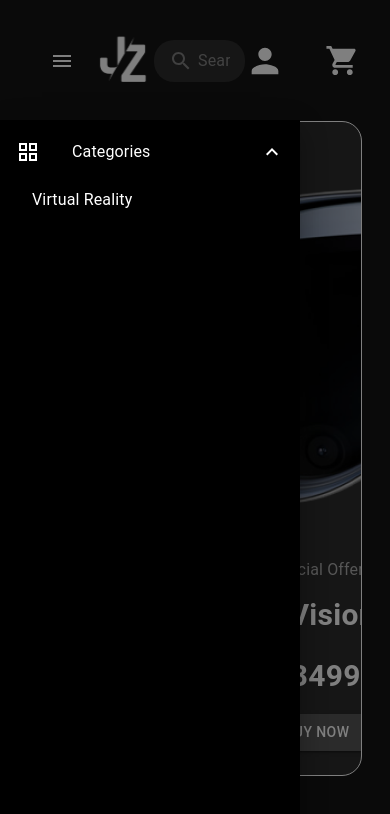
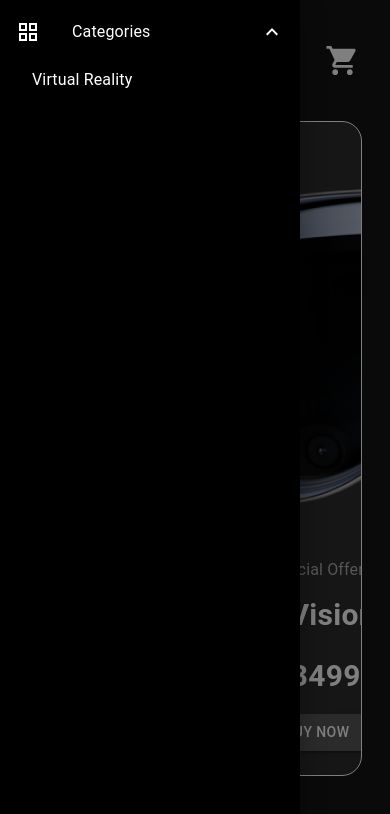
Before and after one commit to JakubZakowicz/Electronix-store, a Next.js app in the folder client/: page / in a window 390 px wide. Both pictures are taken after a click on the button 62 px from the left and 60 px from the top of the page. Shown: the top 814 px of the page. Built offline with nearby package versions, Linux system fonts and the light colour scheme.

Commit message:
#4 - add unit tests

```diff
--- a/client/components/Navbar/index.tsx
+++ b/client/components/Navbar/index.tsx
@@ -95,7 +95,7 @@ const Navbar = ({ children }: NavbarProps) => {
             boxSizing: 'border-box',
             backgroundColor: isMobileView ? "black" : 'transparent',
             color: 'white',
-            marginTop: 15,
+            marginTop: isMobileView ? 0: 15,
           },
         }}
         variant={isMobileView ? 'temporary' : 'permanent'}
--- a/client/package.json
+++ b/client/package.json
@@ -30,6 +30,7 @@
     "@testing-library/jest-dom": "^5.16.5",
     "@testing-library/react": "^14.0.0",
     "@types/jest": "^29.5.3",
+    "@types/testing-library__jest-dom": "^5.14.8",
     "jest": "^29.6.1",
     "jest-environment-jsdom": "^29.6.1"
   }
--- a/client/tsconfig.json
+++ b/client/tsconfig.json
@@ -21,7 +21,7 @@
     ],
     "paths": {
       "@/*": ["./*"]
-    }
+    },
   },
   "include": [
     "next-env.d.ts",
@@ -31,5 +31,5 @@
     "jest.setup.js",
     "jest.config.js"
   ],
-  "exclude": ["node_modules", "**/*.test.tsx"]
+  "exclude": ["node_modules"]
 }
```
Also changed, not shown: 2 other files (tests, documents, lock files or other folders).
